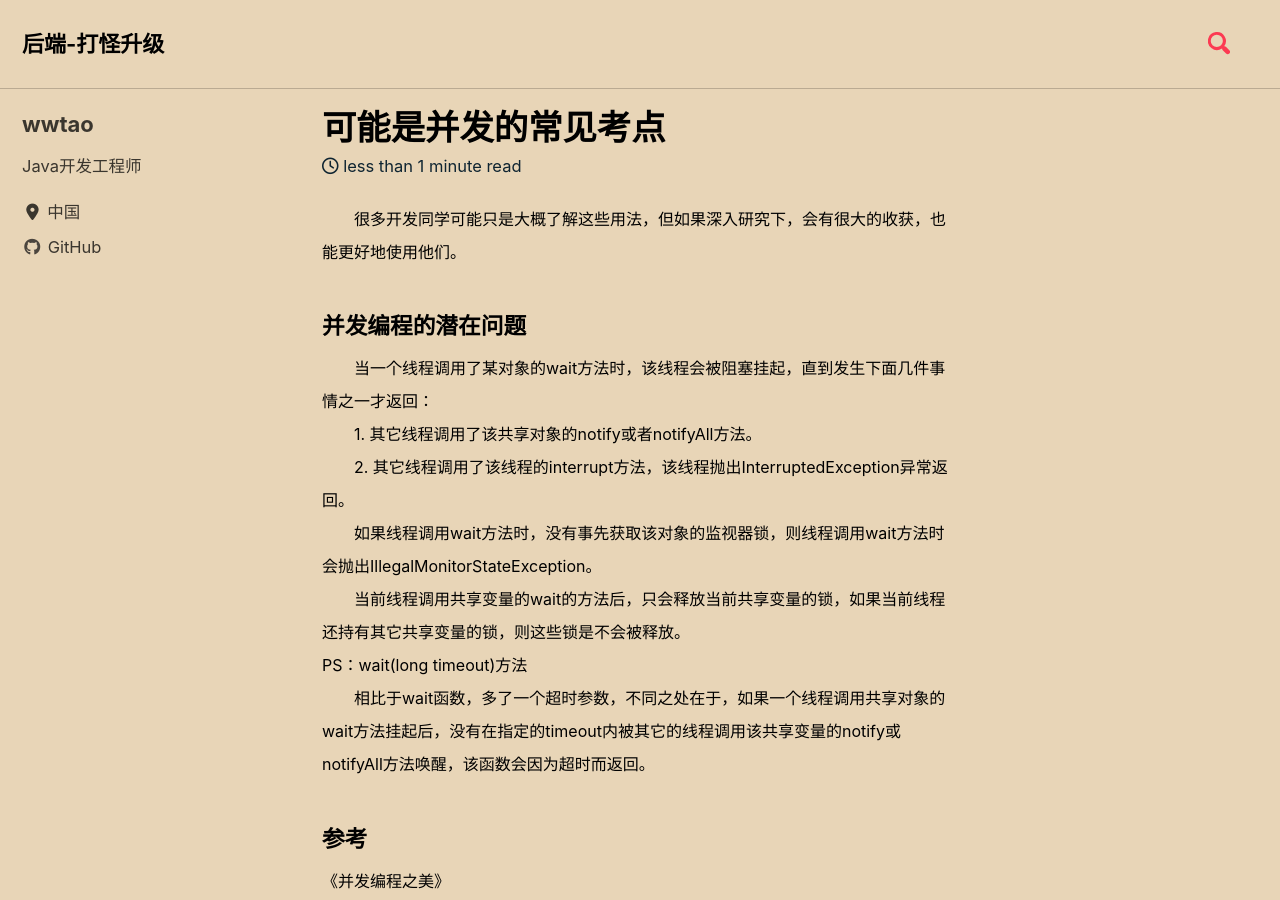
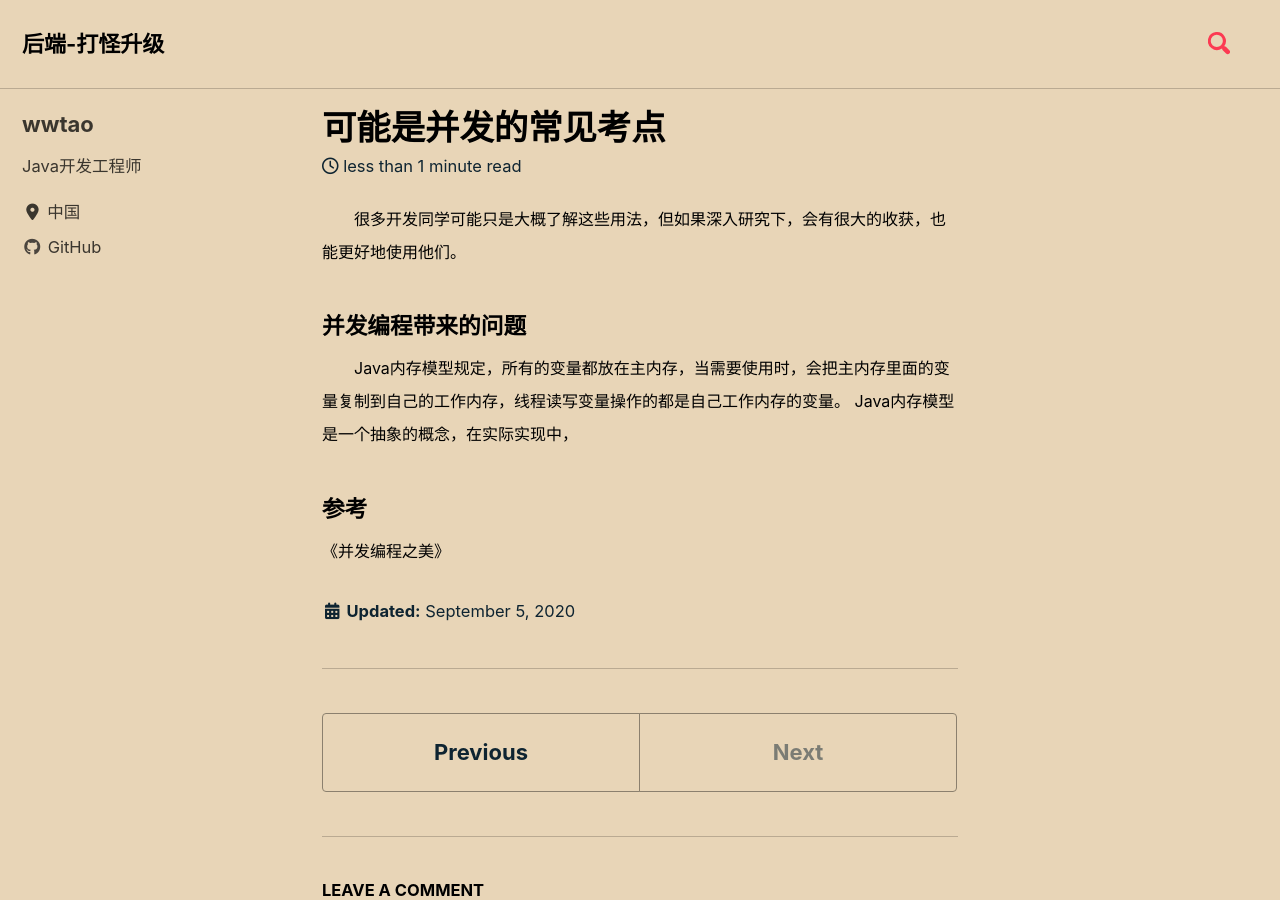
Before and after one commit to wuwtBeyond/wuwtBeyond.github.io, a Jekyll site: the page built from _posts/2020-09-05-可能是并发的常见考点.md, in a window 1280 px wide and 900 px high. Built offline with Jekyll 4.4.1, drawn with Linux system fonts in a browser that asks for light colours; cached includes are drawn as plain includes; nearby versions of some CDN libraries; comment, search, counter and statistics services are not loaded.

Commit message:
update 更新文章

```diff
--- a/_posts/2020-09-05-可能是并发的常见考点.md
+++ b/_posts/2020-09-05-可能是并发的常见考点.md
@@ -2,19 +2,11 @@
 &emsp;&emsp;很多开发同学可能只是大概了解这些用法，但如果深入研究下，会有很大的收获，也能更好地使用他们。<br>
 </font>
 
-##### 并发编程的潜在问题
+##### 并发编程带来的问题
 <font size="3">
-&emsp;&emsp;当一个线程调用了某对象的wait方法时，该线程会被阻塞挂起，直到发生下面几件事情之一才返回：<br>
-&emsp;&emsp;1. 其它线程调用了该共享对象的notify或者notifyAll方法。<br>
-&emsp;&emsp;2. 其它线程调用了该线程的interrupt方法，该线程抛出InterruptedException异常返回。<br>
+&emsp;&emsp;Java内存模型规定，所有的变量都放在主内存，当需要使用时，会把主内存里面的变量复制到自己的工作内存，线程读写变量操作的都是自己工作内存的变量。
+Java内存模型是一个抽象的概念，在实际实现中，
 
-&emsp;&emsp;如果线程调用wait方法时，没有事先获取该对象的监视器锁，则线程调用wait方法时会抛出IllegalMonitorStateException。<br>
-
-&emsp;&emsp;当前线程调用共享变量的wait的方法后，只会释放当前共享变量的锁，如果当前线程还持有其它共享变量的锁，则这些锁是不会被释放。<br>
-
-PS：wait(long timeout)方法<br>
-
-&emsp;&emsp;相比于wait函数，多了一个超时参数，不同之处在于，如果一个线程调用共享对象的wait方法挂起后，没有在指定的timeout内被其它的线程调用该共享变量的notify或notifyAll方法唤醒，该函数会因为超时而返回。
 </font>
 
 ##### 参考
```
